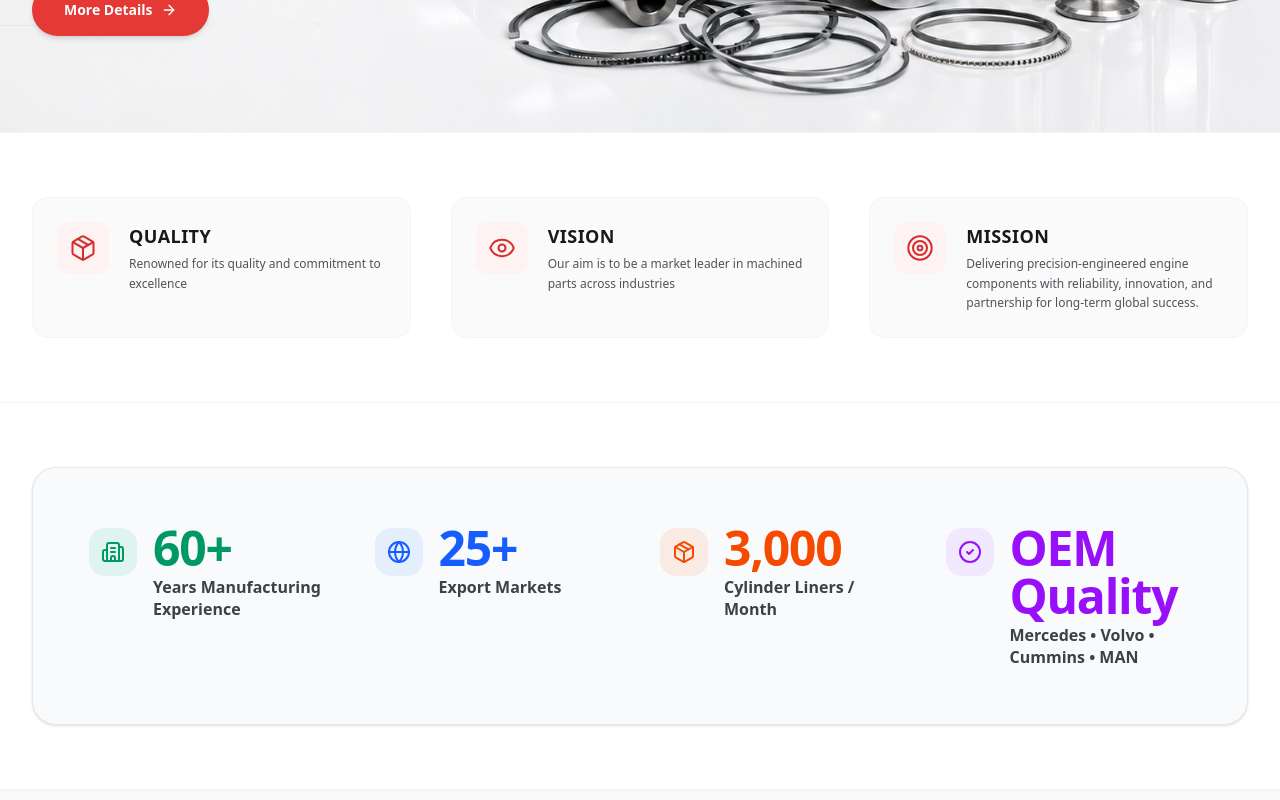
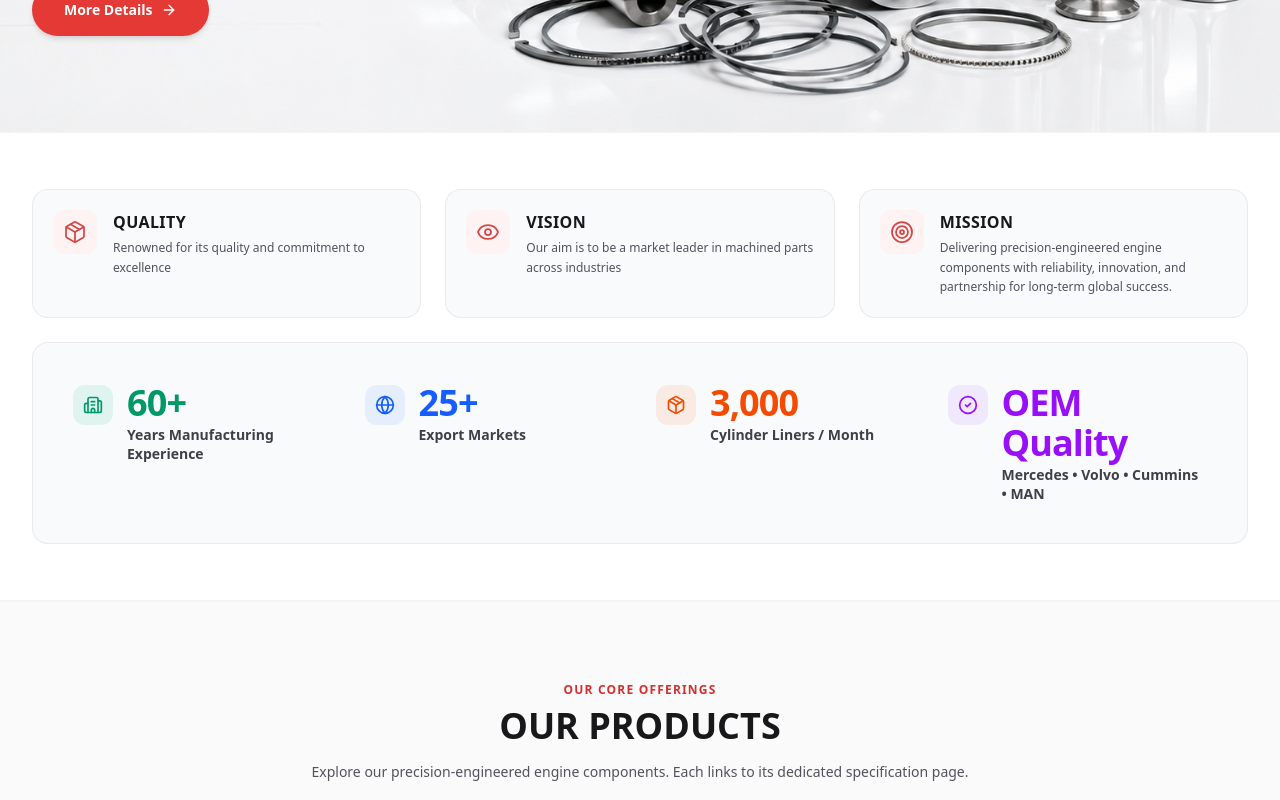
Before and after one commit to TECHHimanshu1/engine, a React (Vite) app: page / in a window 1280 px wide. Shown: the part 760-1560 px from the top of the page. Built offline with nearby package versions, Linux system fonts and the light colour scheme.

Commit message:
Integrate value props and stats cards into a single cohesive section with tight spacing

```diff
--- a/src/pages/Home.tsx
+++ b/src/pages/Home.tsx
@@ -109,90 +109,88 @@ export function Home() {
         </div>
       </section>
 
-      {/* Value Props Section */}
-      <section className="py-16 bg-white border-b border-zinc-100">
-        <div className="max-w-7xl mx-auto px-4 sm:px-6 lg:px-8">
-          <div className="grid grid-cols-1 md:grid-cols-3 gap-10">
+      {/* Combined Value Props & Performance Stats Section */}
+      <section className="py-10 md:py-14 bg-white border-b border-zinc-100">
+        <div className="max-w-7xl mx-auto px-4 sm:px-6 lg:px-8 space-y-6">
+
+          {/* Top Row: Quality, Vision, Mission */}
+          <div className="grid grid-cols-1 md:grid-cols-3 gap-6">
             {[
               { icon: Package, title: 'QUALITY', desc: 'Renowned for its quality and commitment to excellence' },
               { icon: Eye, title: 'VISION', desc: 'Our aim is to be a market leader in machined parts across industries' },
               { icon: Target, title: 'MISSION', desc: 'Delivering precision-engineered engine components with reliability, innovation, and partnership for long-term global success.' }
             ].map((prop, i) => (
-              <div key={i} className="flex items-start space-x-5 p-6 rounded-2xl bg-zinc-50 border border-zinc-100/80 hover:border-red-100 transition-colors">
-                <div className="p-3 bg-red-50 text-[#D32F2F] rounded-xl shrink-0">
-                  <prop.icon className="w-7 h-7 stroke-[1.75]" />
+              <div key={i} className="flex items-start space-x-4 p-5 rounded-2xl bg-[#F8FAFC] border border-zinc-200/70 hover:border-red-200 transition-colors">
+                <div className="p-2.5 bg-red-50 text-[#D34747] rounded-xl shrink-0">
+                  <prop.icon className="w-6 h-6 stroke-[1.75]" />
                 </div>
                 <div>
-                  <h3 className="font-black text-zinc-900 text-lg mb-1 tracking-wide">{prop.title}</h3>
+                  <h3 className="font-extrabold text-zinc-900 text-base mb-1 tracking-wide">{prop.title}</h3>
                   <p className="text-zinc-600 text-xs leading-relaxed">{prop.desc}</p>
                 </div>
               </div>
             ))}
           </div>
-        </div>
-      </section>
 
-      {/* Stats Banner Section */}
-      <section className="py-12 md:py-16 bg-white border-b border-zinc-100">
-        <div className="max-w-7xl mx-auto px-4 sm:px-6 lg:px-8">
-          <div className="bg-[#F8FAFC] rounded-3xl p-8 sm:p-12 md:p-14 shadow-sm border border-zinc-200/80">
-            <div className="grid grid-cols-1 sm:grid-cols-2 lg:grid-cols-4 gap-8 md:gap-10">
+          {/* Bottom Card: Key Performance Stats */}
+          <div className="bg-[#F8FAFC] rounded-2xl p-6 sm:p-8 md:p-10 border border-zinc-200/70">
+            <div className="grid grid-cols-1 sm:grid-cols-2 lg:grid-cols-4 gap-6 md:gap-8">
 
               {/* Stat 1: 60+ Years */}
-              <div className="flex items-start space-x-4">
-                <div className="p-3 bg-emerald-500/10 text-emerald-600 rounded-2xl shrink-0 mt-1">
-                  <Building2 className="w-6 h-6 stroke-[2]" />
+              <div className="flex items-start space-x-3.5">
+                <div className="p-2.5 bg-emerald-500/10 text-emerald-600 rounded-xl shrink-0 mt-0.5">
+                  <Building2 className="w-5 h-5 stroke-[2]" />
                 </div>
                 <div>
-                  <div className="text-3xl sm:text-4xl md:text-5xl font-extrabold text-emerald-600 tracking-tight mb-1">
+                  <div className="text-2xl sm:text-3xl md:text-4xl font-extrabold text-emerald-600 tracking-tight mb-0.5">
                     60+
                   </div>
-                  <div className="text-zinc-700 text-sm md:text-base font-semibold leading-snug">
+                  <div className="text-zinc-700 text-xs md:text-sm font-semibold leading-snug">
                     Years Manufacturing Experience
                   </div>
                 </div>
               </div>
 
               {/* Stat 2: 25+ Export Markets */}
-              <div className="flex items-start space-x-4">
-                <div className="p-3 bg-blue-500/10 text-blue-600 rounded-2xl shrink-0 mt-1">
-                  <Globe className="w-6 h-6 stroke-[2]" />
+              <div className="flex items-start space-x-3.5">
+                <div className="p-2.5 bg-blue-500/10 text-blue-600 rounded-xl shrink-0 mt-0.5">
+                  <Globe className="w-5 h-5 stroke-[2]" />
                 </div>
                 <div>
-                  <div className="text-3xl sm:text-4xl md:text-5xl font-extrabold text-blue-600 tracking-tight mb-1">
+                  <div className="text-2xl sm:text-3xl md:text-4xl font-extrabold text-blue-600 tracking-tight mb-0.5">
                     25+
                   </div>
-                  <div className="text-zinc-700 text-sm md:text-base font-semibold leading-snug">
+                  <div className="text-zinc-700 text-xs md:text-sm font-semibold leading-snug">
                     Export Markets
                   </div>
                 </div>
               </div>
 
               {/* Stat 3: 3,000 Cylinder Liners / Month */}
-              <div className="flex items-start space-x-4">
-                <div className="p-3 bg-orange-500/10 text-orange-600 rounded-2xl shrink-0 mt-1">
-                  <Package className="w-6 h-6 stroke-[2]" />
+              <div className="flex items-start space-x-3.5">
+                <div className="p-2.5 bg-orange-500/10 text-orange-600 rounded-xl shrink-0 mt-0.5">
+                  <Package className="w-5 h-5 stroke-[2]" />
                 </div>
                 <div>
-                  <div className="text-3xl sm:text-4xl md:text-5xl font-extrabold text-orange-600 tracking-tight mb-1">
+                  <div className="text-2xl sm:text-3xl md:text-4xl font-extrabold text-orange-600 tracking-tight mb-0.5">
                     3,000
                   </div>
-                  <div className="text-zinc-700 text-sm md:text-base font-semibold leading-snug">
+                  <div className="text-zinc-700 text-xs md:text-sm font-semibold leading-snug">
                     Cylinder Liners / Month
                   </div>
                 </div>
               </div>
 
               {/* Stat 4: OEM Quality */}
-              <div className="flex items-start space-x-4">
-                <div className="p-3 bg-purple-500/10 text-purple-600 rounded-2xl shrink-0 mt-1">
-                  <CheckCircle2 className="w-6 h-6 stroke-[2]" />
+              <div className="flex items-start space-x-3.5">
+                <div className="p-2.5 bg-purple-500/10 text-purple-600 rounded-xl shrink-0 mt-0.5">
+                  <CheckCircle2 className="w-5 h-5 stroke-[2]" />
                 </div>
                 <div>
-                  <div className="text-3xl sm:text-4xl md:text-5xl font-extrabold text-purple-600 tracking-tight mb-1">
+                  <div className="text-2xl sm:text-3xl md:text-4xl font-extrabold text-purple-600 tracking-tight mb-0.5">
                     OEM Quality
                   </div>
-                  <div className="text-zinc-700 text-sm md:text-base font-semibold leading-snug">
+                  <div className="text-zinc-700 text-xs md:text-sm font-semibold leading-snug">
                     Mercedes • Volvo • Cummins • MAN
                   </div>
                 </div>
@@ -200,6 +198,7 @@ export function Home() {
 
             </div>
           </div>
+
         </div>
       </section>
 
```
